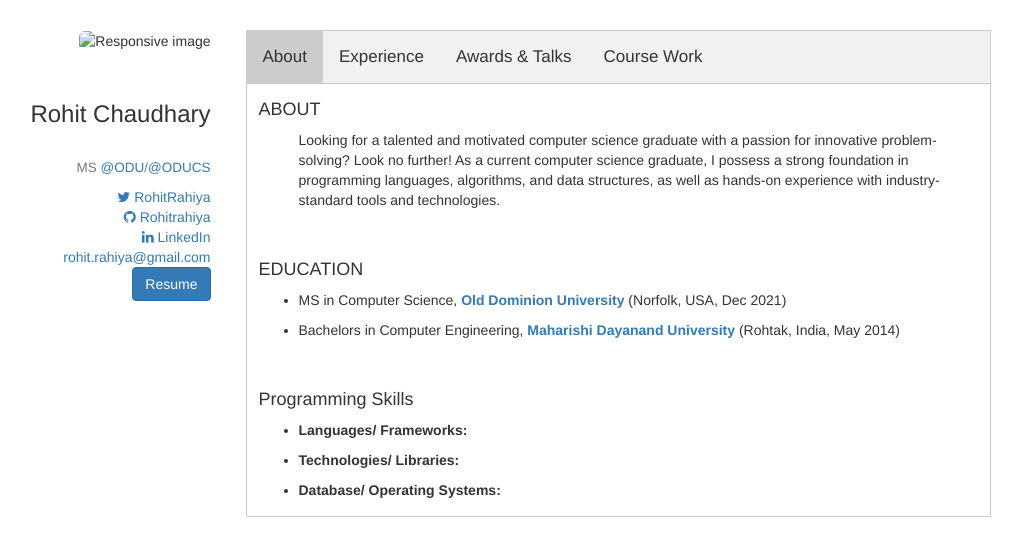
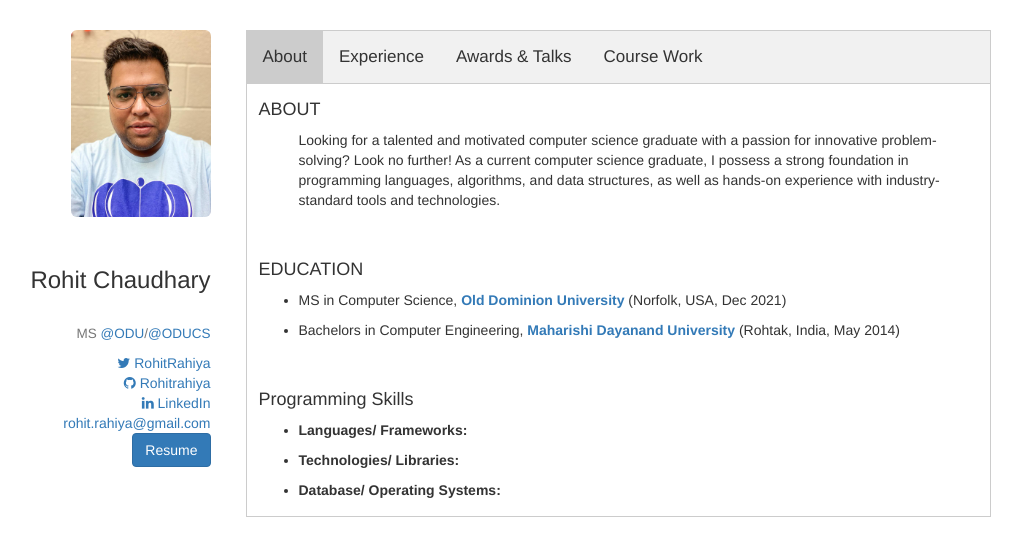
Before and after one commit to rohitrahiya/rohitrahiya.github.io, a plain HTML site: page index.html in a window 1280 px wide. Shown: the whole page, without its empty margins (122-1144 px from the left). Drawn offline with nearby package versions, Linux system fonts and the light colour scheme; some icons are missing.

Commit message:
Update index.html
update pic

```diff
--- a/index.html
+++ b/index.html
@@ -71,7 +71,7 @@
         <div class="container" style="margin-bottom: 30px">
             <div class="row" style="margin-top: 30px">
                 <div class="col-xs-12 col-md-3 text-right">
-                    <img src="images/pic.jpg" class="img-rounded" alt="Responsive image" width="140" />
+                    <img src="images/pic.jpeg" class="img-rounded" alt="Responsive image" width="140" />
                     <div class="divider"></div>
                     <div>
                         <h3>Rohit Chaudhary</h3>
```
